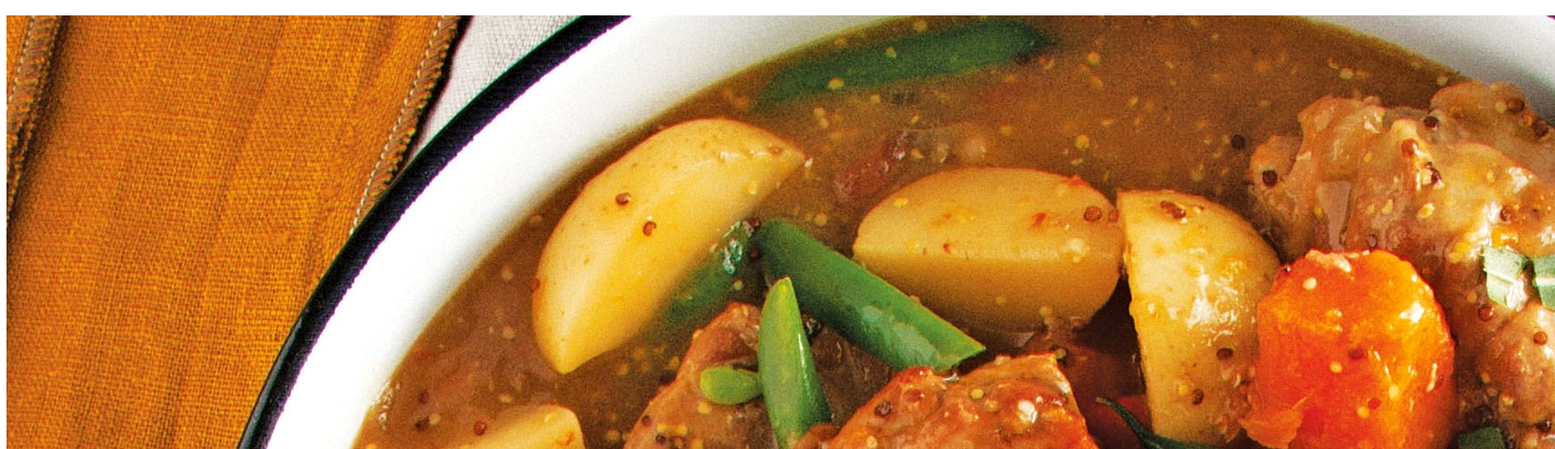
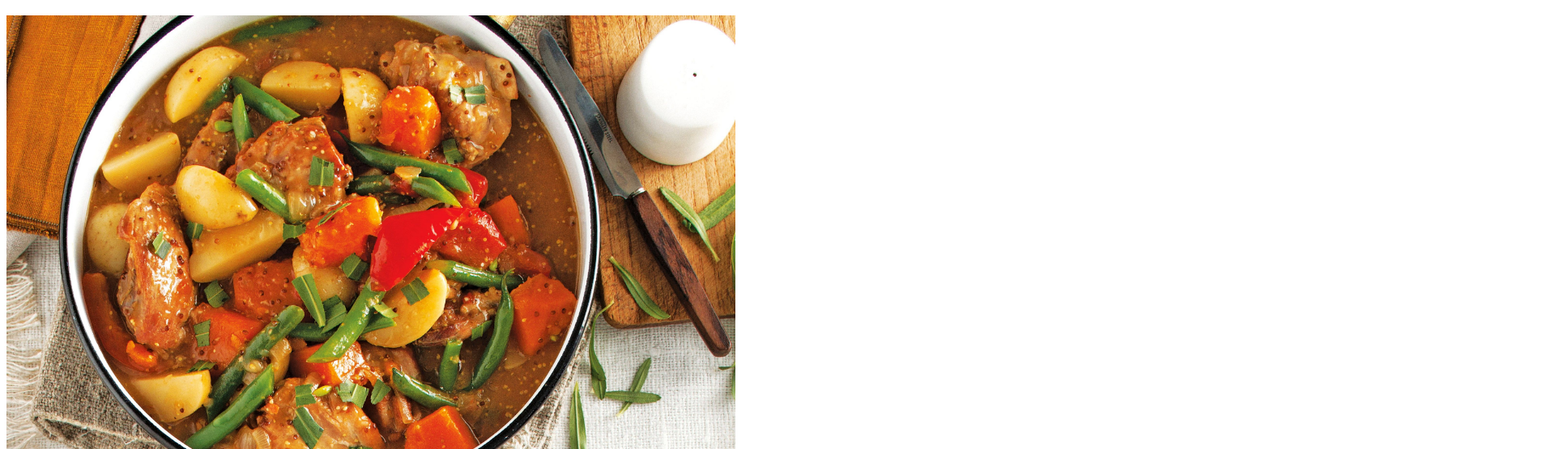
Before and after one commit to raj23689/Recipes, a plain HTML site: page recipes/chicken-stew.html in a window 1280 px wide. Shown: the part 61-616 px from the top of the page at 81% size, 1920 px wide, since content can reach past the window. Drawn offline with Linux system fonts and the light colour scheme.

Commit message:
updated height and width of the image on chicken stew

```diff
--- a/recipes/chicken-stew.html
+++ b/recipes/chicken-stew.html
@@ -8,7 +8,7 @@
 </head>
 <body>
     <h1>Chicken Stew Recipe</h1>
-    <img src="../images/chicken-stew.jpeg" alt="Chicken-stew image">
+    <img src="../images/chicken-stew.jpeg" alt="Chicken-stew image" height="600" width="900">
     <h2>Description</h2>
     <p>The Best Chicken Stew Recipe</p>
     <h3>Ingredients</h3>
```
